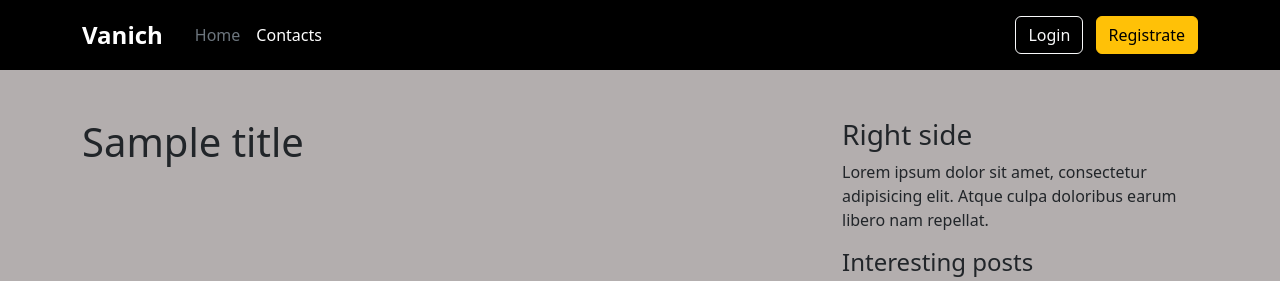
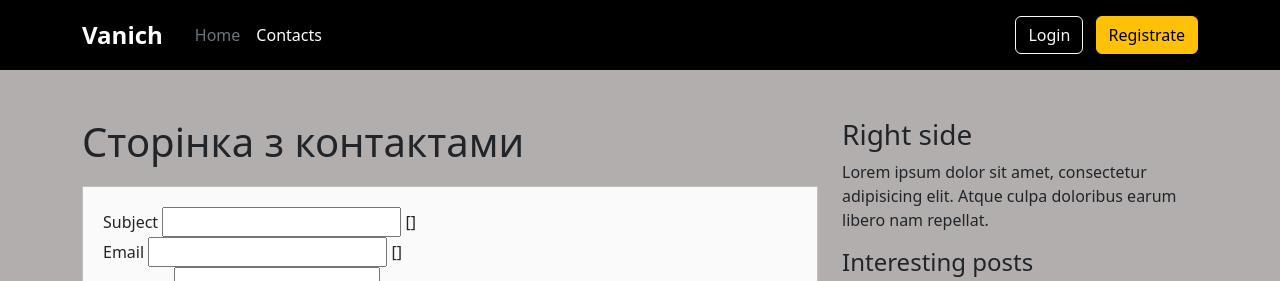
Before and after one commit to Syyoooma/django-website, a Django app: template blog/templates/blog/contacts.html in a window 1280 px wide. Shown: the top 281 px of the page. Run offline with Django 5.2, Linux system fonts and the light colour scheme; the template is opened without the code that fills it: most values are stand-ins (such as "Sample title", 1, 10 or a date in 2020); form fields are guessed from the names that the template uses.

Commit message:
add contact page

```diff
--- a/blog/admin.py
+++ b/blog/admin.py
@@ -1,4 +1,5 @@
 from django.contrib import admin
-from .models import News
+from .models import News, ContactMessage
 
 admin.site.register(News)
+admin.site.register(ContactMessage)
--- a/blog/templates/blog/contacts.html
+++ b/blog/templates/blog/contacts.html
@@ -1,11 +1,34 @@
-
 {% extends 'blog/base.html' %}
-{% block title %}
-{{ title }}
-{% endblock %}
 
 {% block content %}
-<h1>{{ title }}</h1>
+<h1>Сторінка з контактами</h1>
+
+<form method="POST" class="form-register">
+    {% csrf_token %}
+
+    <div class="form-group">
+        {{ form.subject.label_tag }}
+        {{ form.subject }}
+        {{ form.subject.errors }}
+    </div>
+
+    <div class="form-group">
+        {{ form.email.label_tag }}
+        {{ form.email }}
+        {{ form.email.errors }}
+    </div>
+
+    <div class="form-group">
+        {{ form.message.label_tag }}
+        {{ form.message }}
+        {{ form.message.errors }}
+    </div>
+
+    <button class="btn btn-warning mt-2" type="submit">Відправити</button>
+</form>
+
+
+
 {% endblock %}
 
 {% block aside %}
--- a/blog/urls.py
+++ b/blog/urls.py
@@ -1,5 +1,6 @@
 from django.urls import path
 from . import views
+from .views import ContactView
 urlpatterns = [
     path('', views.ShowNewsView.as_view(), name='home'),
     path('user/<str:username>', views.UserAllNewsView.as_view(), name='user-news'),
@@ -7,5 +8,5 @@ urlpatterns = [
     path('news/add', views.CreateNewsView.as_view(), name='news-add'),
     path('news/<int:pk>/update', views.UpdateNewsView.as_view(), name='news-update'),
     path('news/<int:pk>/delete', views.DeleteNewsView.as_view(), name='news-delete'),
-    path('contacts', views.contacts, name='contacts'),
+    path('contacts', ContactView.as_view(), name='contacts'),
 ]
--- a/users/views.py
+++ b/users/views.py
@@ -1,9 +1,10 @@
 from django.shortcuts import render, redirect
 # from django.contrib.auth.forms import UserCreationForm
-from .forms import UserRegisterForm, UserUpdateForm, ProfileImageForm
+from .forms import UserRegisterForm, UserUpdateForm, ProfileImageForm, ContactForm
 from django.contrib import messages
 from django.contrib.auth.decorators import login_required
 from users.models import Profile
+
 
 
 def register(request):
--- a/vanich/settings.py
+++ b/vanich/settings.py
@@ -128,8 +128,8 @@ EMAIL_BACKEND = 'django.core.mail.backends.smtp.EmailBackend'
 EMAIL_HOST = 'smtp.gmail.com'
 EMAIL_PORT = 587
 EMAIL_USE_TLS = True
-EMAIL_HOST_USER = ''
-EMAIL_HOST_PASSWORD = ''
+EMAIL_HOST_USER = 'seminivan2004@gmail.com'
+EMAIL_HOST_PASSWORD = 'zdkssaklcbzjrmrz'
 
 CSRF_TRUSTED_ORIGINS = [
     "https://web-production-5dced.up.railway.app"
--- a/vanich/urls.py
+++ b/vanich/urls.py
@@ -4,6 +4,7 @@ from users import views as user_views
 from django.contrib.auth import views as auth_views
 from django.conf import settings
 from django.conf.urls.static import static
+
 
 urlpatterns = [
     path('admin/', admin.site.urls),
```
Also changed, not shown: blog/forms.py (added, +18 -0 lines), blog/models.py (+11 -0 lines), blog/views.py (+31 -2 lines), users/forms.py (+16 -0 lines), blog/migrations/0006_contactmessage.py (added), db.sqlite3.
